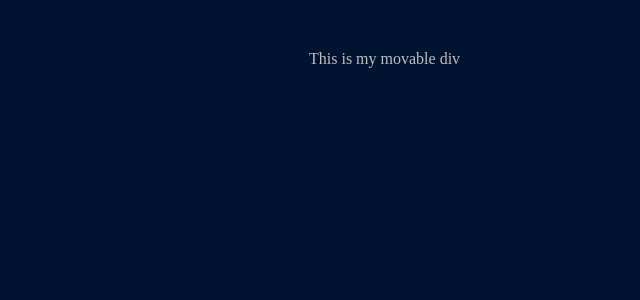
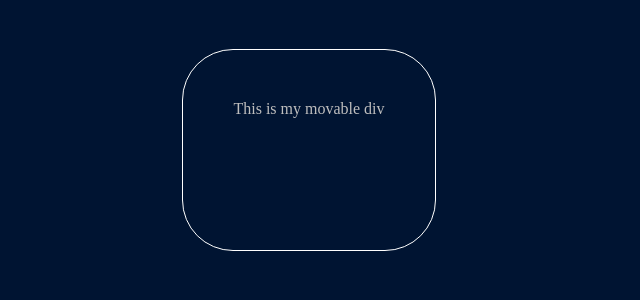
Before and after one commit to ddectis/rubinisms, a Next.js app: page /swipe in a window 1280 px wide. Shown: the top 300 px of the page, without its empty margins (331-971 px from the left). Built offline with nearby package versions, Linux system fonts and the light colour scheme.

Commit message:
slider work

```diff
--- a/src/pages/swipe.tsx
+++ b/src/pages/swipe.tsx
@@ -3,6 +3,7 @@ import React, { useState, useEffect, MouseEvent } from "react";
 
 export default function Swipe() {
    const [position, setPosition] = useState(0);
+   const [screenPosition, setScreenPosition] = useState(0)
    const [mouseDown, setMouseDown] = useState(false);
    const [initialX, setInitialX] = useState(0);
    const [swipeDistance, setSwipeDistance] = useState(0);
@@ -16,8 +17,8 @@ export default function Swipe() {
       const screenWidth = window.innerWidth;
       const midPoint = screenWidth / 2;
       setInitialX(midPoint);
-      setPosition(midPoint);
-      setSwipeThreshold(screenWidth * 0.24);
+      //setPosition(midPoint);
+      setSwipeThreshold(screenWidth * 0.35);
       console.log("Doing initial setup. Width:" + screenWidth);
    }, [initialX]);
 
@@ -65,6 +66,9 @@ export default function Swipe() {
 
    const measureSwipeDistance = () => {
       const swipeDistance = initialX - position;
+      const screenPosition = ((window.innerWidth / 2) - swipeDistance) / window.innerWidth * 100
+      setScreenPosition(screenPosition);
+      console.log("Screen Position: " + screenPosition + " Swipe Distance: " + swipeDistance)
       //console.log("Swipe Distance: " + swipeDistance);
       setSwipeDistance(swipeDistance);
    };
@@ -86,8 +90,14 @@ export default function Swipe() {
          }
       } else {
          setPosition(initialX);
+         setScreenPosition(0)
       }
    };
+
+   const calculateScreenPosition = () =>{
+    const screenPosition = (position - initialX);
+
+   }
 
    return (
       <>
@@ -101,9 +111,10 @@ export default function Swipe() {
             onTouchEnd={handleTouchStop}
          >
             <div
+               className={styles.card}
                style={{
                   position: "absolute",
-                  left: position,
+                  transform: `translateX(${screenPosition}%)`,
                   top: 50,
                }}
                id="slider"
--- a/src/styles/Swipe.module.css
+++ b/src/styles/Swipe.module.css
@@ -1,4 +1,4 @@
-.content{
+.content {
 
     position: absolute;
     height: 100vh;
@@ -9,19 +9,19 @@
     overflow-x: hidden;
 }
 
-.card{
+.card {
     height: 200px;
     outline: 1px solid white;
     padding: 50px;
     border-radius: 50px;
 }
 
-.dismissLeft{
-    transform: translateX(-1000%);
-  transition: transform 0.5s ease-out;
+.dismissLeft {
+    transform: translateX(-1000%) !important;
+    transition: transform 0.5s ease-out;
 }
 
-.dismissRight{
-    transform: translateX(1000%);
-  transition: transform 0.5s ease-out;
+.dismissRight {
+    transform: translateX(1000%) !important;
+    transition: transform 0.5s ease-out;
 }
```
